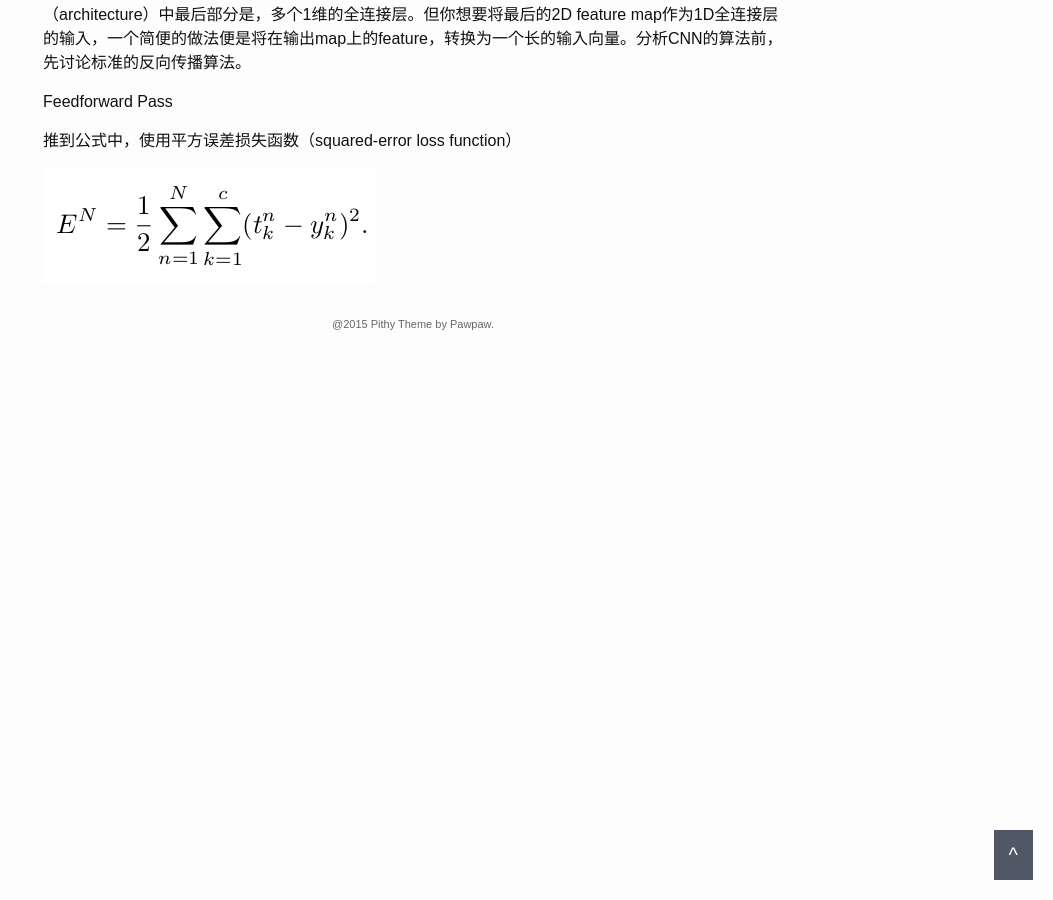
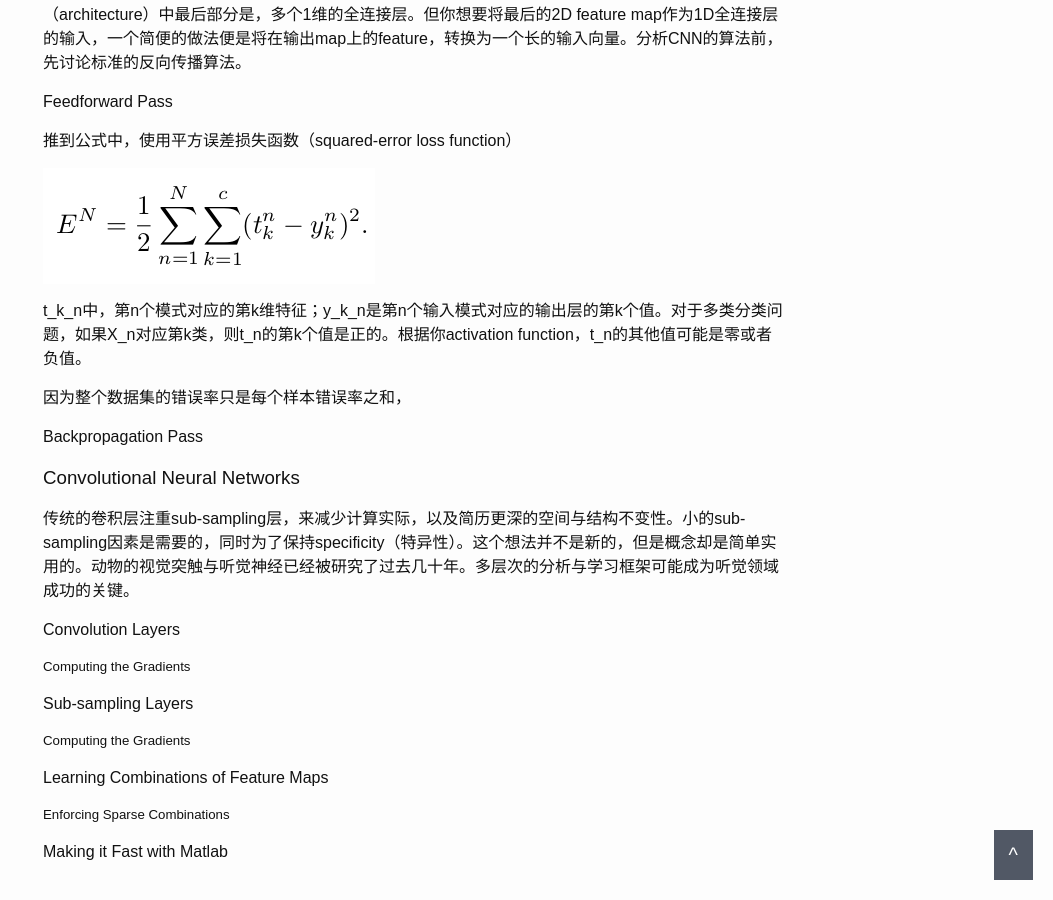
Before and after one commit to daijialun/daijialun.github.io, a Jekyll site: the page built from _posts/2015-10-16-Notes_on_Convolutional_Neural_Networks.md, in a window 1280 px wide and 900 px high, scrolled down 763 px. Shown: the whole window, without its empty margins (227-1280 px from the left). Built offline with Jekyll 4.4.1, drawn with Linux system fonts in a browser that asks for light colours.

```diff
--- a/_posts/2015-10-16-Notes_on_Convolutional_Neural_Networks.md
+++ b/_posts/2015-10-16-Notes_on_Convolutional_Neural_Networks.md
@@ -22,3 +22,27 @@ categories: Paper
 推到公式中，使用平方误差损失函数（squared-error loss function）
 
 ![screenshot]({{ site.url }}/assets/20151016/squared-error_loss_function.png)
+
+t_k_n中，第n个模式对应的第k维特征；y_k_n是第n个输入模式对应的输出层的第k个值。对于多类分类问题，如果X_n对应第k类，则t_n的第k个值是正的。根据你activation function，t_n的其他值可能是零或者负值。
+
+因为整个数据集的错误率只是每个样本错误率之和，
+
+#### Backpropagation Pass
+
+### Convolutional Neural Networks
+
+传统的卷积层注重sub-sampling层，来减少计算实际，以及简历更深的空间与结构不变性。小的sub-sampling因素是需要的，同时为了保持specificity（特异性）。这个想法并不是新的，但是概念却是简单实用的。动物的视觉突触与听觉神经已经被研究了过去几十年。多层次的分析与学习框架可能成为听觉领域成功的关键。
+
+#### Convolution Layers
+
+##### Computing the Gradients
+
+#### Sub-sampling Layers
+
+##### Computing the Gradients
+
+#### Learning Combinations of Feature Maps
+
+##### Enforcing Sparse Combinations
+
+#### Making it Fast with Matlab
```
Also changed, not shown: _posts/2015-10-17-deeplearning_tornadomeet.md (added, +100 -0 lines).
